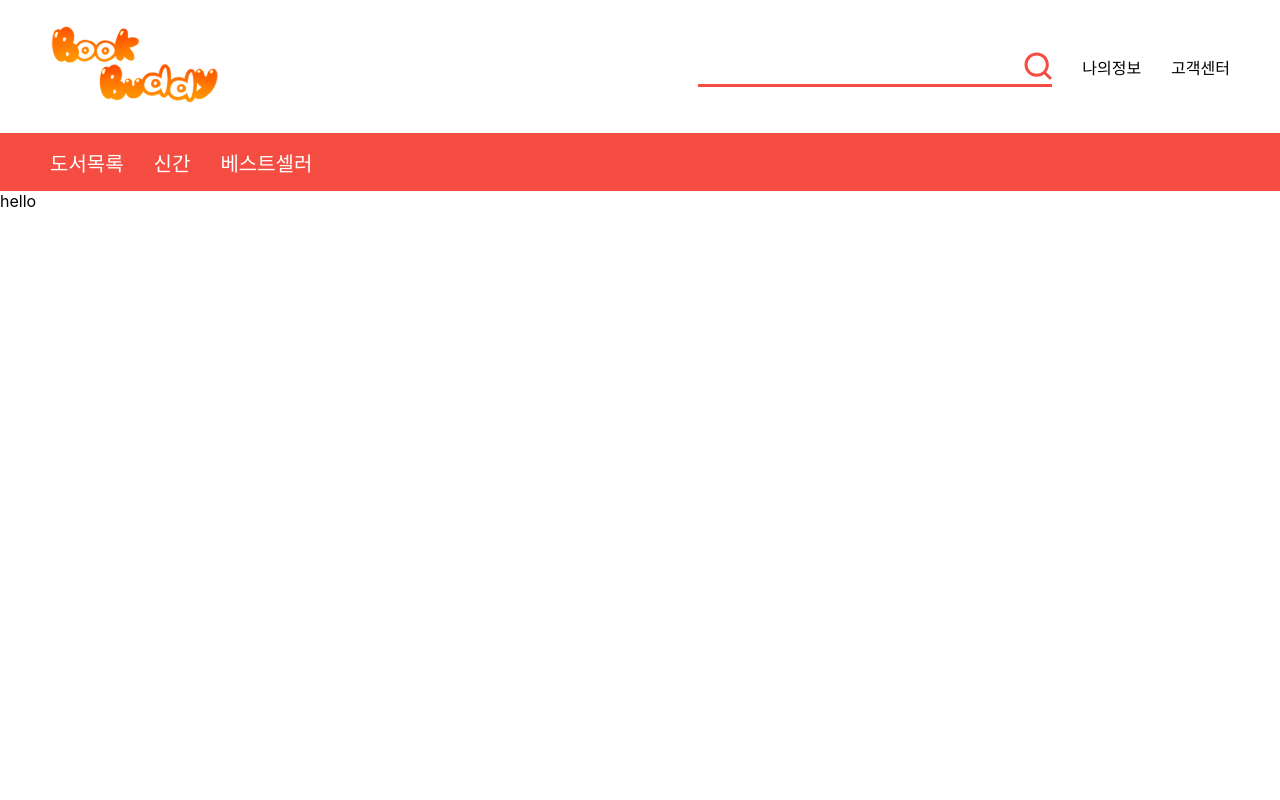
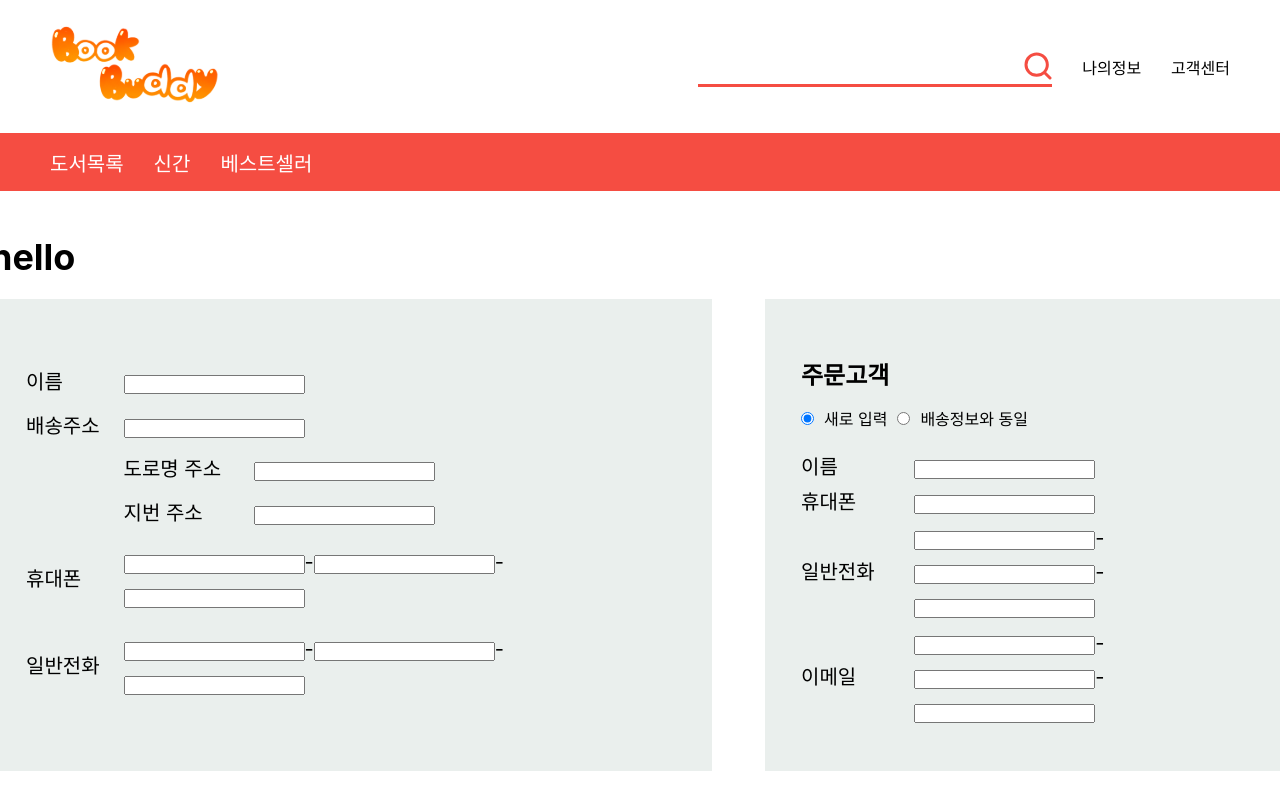
Before and after one commit to HyeranJo/bookbuddy, a React (Create React App) app in the folder client/: page /payment in a window 1280 px wide. Built offline with nearby package versions, Linux system fonts and the light colour scheme.

Commit message:
Feat: paymentpage 틀 구성

```diff
--- a/client/src/pages/order/Order.tsx
+++ b/client/src/pages/order/Order.tsx
@@ -3,6 +3,7 @@ import CartTable from '../../components/category/CartTable';
 import { Styled_Layout } from '../BlankPageLayout';
 import { Styled_Order } from './Order.style';
 import RedButton from '../../components/buttons/RedButton';
+import { Link } from 'react-router-dom';
 
 const Order = () => {
   return (
@@ -10,9 +11,11 @@ const Order = () => {
       <Styled_Order.Div>
         <Styled_Order.Content>
           <CartTable />
-          <Styled_Order.Submit>
-            <RedButton name="주문하기" />
-          </Styled_Order.Submit>
+          <Link to="/payment" style={{ textDecorationLine: 'none' }}>
+            <Styled_Order.Submit>
+              <RedButton name="주문하기" />
+            </Styled_Order.Submit>
+          </Link>
         </Styled_Order.Content>
       </Styled_Order.Div>
     </Styled_Layout.Container>
--- /dev/null
+++ b/client/src/pages/payment/Payment.styled.ts
@@ -0,0 +1,62 @@
+import { styled } from 'styled-components';
+
+export const Styled_Payment = {
+  Content: styled.div`
+    display: flex;
+    flex-flow: column;
+    width: 1300px;
+  `,
+  Address: styled.div`
+    display: flex;
+    justify-content: space-between;
+
+    & > div {
+      display: flex;
+      justify-content: center;
+      align-items: center;
+      background-color: var(--category-color);
+    }
+    & > .shipping-ddress {
+      width: 722px;
+      height: 472px;
+    }
+    & > .orderer-info {
+      display: flex;
+      flex-flow: column;
+      width: 525px;
+      height: 472px;
+    }
+  `,
+  Table: styled.table`
+    font-size: var(--basic-font-size);
+    text-align: center;
+    line-height: 34px;
+    border-collapse: collapse; //표 테두리 삭제
+    table-layout: fixed; //테이블 크기 고정
+
+    &#shipping-ddress-table {
+      width: 650px;
+      height: 350px;
+    }
+    &#orderer-info-table {
+      width: 453px;
+      height: 280px;
+    }
+
+    & td {
+      /* border: solid 1px black; */
+      text-align: left;
+    }
+  `,
+  SubTitle: styled.div`
+    width: 453px;
+    margin-bottom: 20px;
+    & > h2 {
+      margin: 15px 0;
+    }
+    & input,
+    label {
+      margin-right: 10px;
+    }
+  `,
+};
--- a/client/src/pages/payment/Payment.tsx
+++ b/client/src/pages/payment/Payment.tsx
@@ -1,10 +1,123 @@
 import React from 'react';
+import { Styled_Payment } from './Payment.styled';
+import { Styled_Layout } from '../BlankPageLayout';
 
 const Payment = () => {
   return (
-    <div>
-      <div>hello</div>
-    </div>
+    <>
+      <Styled_Layout.Container className="container">
+        <Styled_Layout.Div_WithNoSidebar>
+          <Styled_Payment.Content>
+            <Styled_Layout.H1>hello</Styled_Layout.H1>
+            <Styled_Payment.Address>
+              <div className="shipping-ddress">
+                <Styled_Payment.Table id="shipping-ddress-table">
+                  <colgroup>
+                    <col style={{ width: '15%' }}></col>
+                    <col style={{ width: '20%' }}></col>
+                    <col style={{ width: '65%' }}></col>
+                  </colgroup>
+                  <tbody>
+                    <tr>
+                      <td>이름</td>
+                      <td colSpan={2}>
+                        <input />
+                      </td>
+                    </tr>
+                    <tr>
+                      <td>배송주소</td>
+                      <td colSpan={2}>
+                        <input />
+                      </td>
+                    </tr>
+                    <tr>
+                      <td></td>
+                      <td>도로명 주소</td>
+                      <td>
+                        <input />
+                      </td>
+                    </tr>
+                    <tr>
+                      <td></td>
+                      <td>지번 주소</td>
+                      <td>
+                        <input />
+                      </td>
+                    </tr>
+                    <tr>
+                      <td>휴대폰</td>
+                      <td colSpan={2}>
+                        <input />-<input />-<input />
+                      </td>
+                    </tr>
+                    <tr>
+                      <td>일반전화</td>
+                      <td colSpan={2}>
+                        <input />-<input />-<input />
+                      </td>
+                    </tr>
+                  </tbody>
+                </Styled_Payment.Table>
+              </div>
+              <div className="orderer-info">
+                <Styled_Payment.SubTitle>
+                  <h2>주문고객</h2>
+                  <form>
+                    <input
+                      type="radio"
+                      name="inputstyle"
+                      id="새로입력"
+                      value="새로입력"
+                      checked
+                    />
+                    <label htmlFor="inputstyle">새로 입력</label>
+                    <input
+                      type="radio"
+                      name="inputstyle"
+                      id="배송정보와동일"
+                      value="배송정보와동일"
+                    />
+                    <label htmlFor="inputstyle">배송정보와 동일</label>
+                  </form>
+                </Styled_Payment.SubTitle>
+                <Styled_Payment.Table id="orderer-info-table">
+                  <colgroup>
+                    <col style={{ width: '25%' }}></col>
+                    <col style={{ width: '75%' }}></col>
+                  </colgroup>
+                  <tbody>
+                    <tr>
+                      <td>이름</td>
+                      <td>
+                        <input />
+                      </td>
+                    </tr>
+                    <tr>
+                      <td>휴대폰</td>
+                      <td>
+                        <input />
+                      </td>
+                    </tr>
+                    <tr>
+                      <td>일반전화</td>
+                      <td>
+                        <input />-<input />-<input />
+                      </td>
+                    </tr>
+                    <tr>
+                      <td>이메일</td>
+                      <td>
+                        <input />-<input />-<input />
+                      </td>
+                    </tr>
+                  </tbody>
+                </Styled_Payment.Table>
+              </div>
+            </Styled_Payment.Address>
+          </Styled_Payment.Content>
+        </Styled_Layout.Div_WithNoSidebar>
+      </Styled_Layout.Container>
+    </>
   );
 };
 
```
